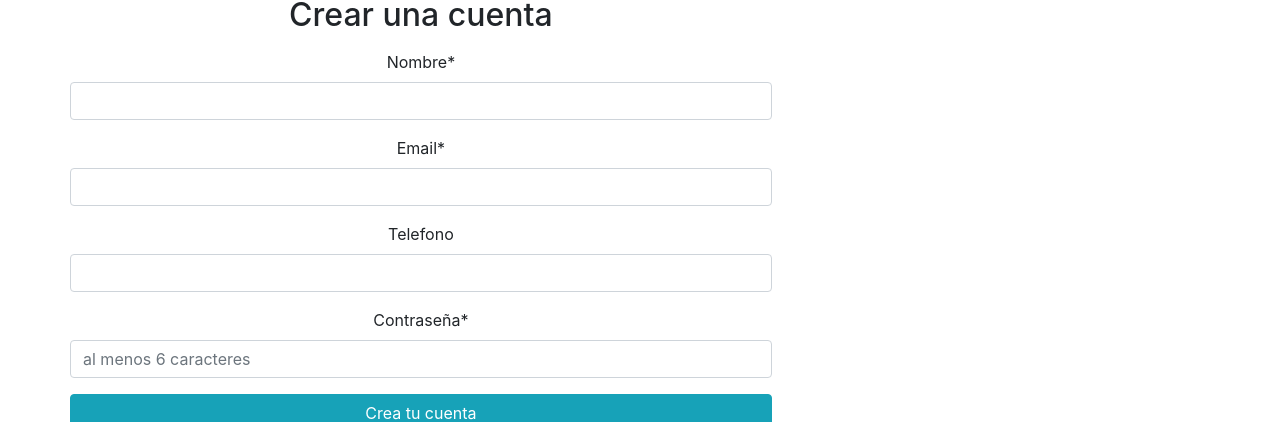
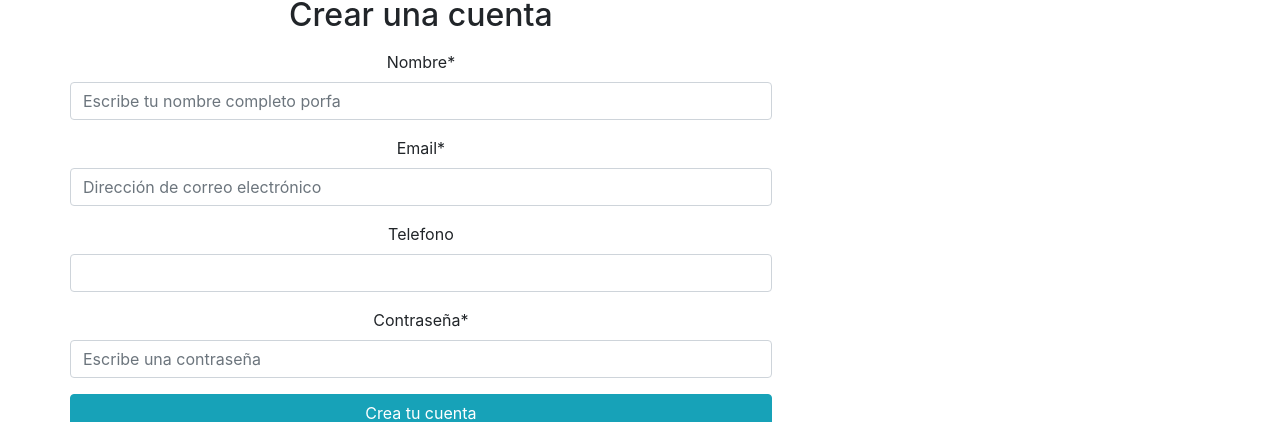
Before and after one commit to DevFBatch20/anason, a React (Create React App) app: page /Registro in a window 1280 px wide. Shown: the part 386-808 px from the top of the page. Built offline with nearby package versions, Linux system fonts and the light colour scheme.

Commit message:
aDD AXIOS in request
Signed-off-by: Mikee Rmz <mikee.rmz@gmail.com>

```diff
--- a/src/components/Login/index.js
+++ b/src/components/Login/index.js
@@ -1,28 +1,40 @@
 import React, { Component } from 'react';
 import axios from 'axios';
+import { Input } from 'reactstrap';
 
 class Login extends Component {
+  constructor(props) {
+    super(props);
+    this.state = {
+      email: '',
+      password: ''
+    };
+  }
 
-  login (){
-    var usuario = document.getElementById("signinEmail").value
-    var contraseña = document.getElementById("signinPassword").value
 
-    axios.post('http://localhost:3000/api/v1/login', {
-        email: usuario,
-        password: contraseña,
-      })
+  handleChange = (event) => {
+    const target = event.target;
+    const value = target.value;
+    const name = target.name;
+
+    this.setState({
+        [name]: value
+    });
+  }
+
+
+  login = (event) => {
+    event.preventDefault();
+
+    axios.post('http://127.0.0.1:3000/api/v1/login', this.state)
       .then(function (response) {
-        var bla = response.data.token;
-        console.log(response);
-        console.log(bla);
+        console.log(response)
+        localStorage.setItem("token", response.data.token);
+
       })
       .catch(function (error) {
         console.log(error);
       });
-  }
-
-  send(event){
-    event.preventDefault();
   }
 
   render() {
@@ -32,7 +44,7 @@ class Login extends Component {
                 <div class="panel panel-primary">
                     <div class="panel-body">
 
-                        <form onSubmit={this.send}>
+                        <form onSubmit={this.login}>
 
                             <div class="form-group">
                                 <h2>Login</h2>
@@ -40,17 +52,17 @@ class Login extends Component {
 
                             <div class="form-group">
                                 <strong>Email o celular</strong>
-                                <input id="signinEmail" type="email" maxlength="50" class="form-control"/>
+                                <Input className="form-control" type="text" name="email" id="email" placeholder="Escribe tu nombre completo porfa" value={this.state.name} onChange={this.handleChange} required />
                             </div>
 
                             <div class="form-group">
                                 <strong>Contraseña</strong>
                                 <span class="right"><a href="#">Olvidé mi contraseña</a></span>
-                                <input id="signinPassword" type="password" maxlength="25" class="form-control"/>
+                                <Input className="form-control" type="password" name="password" id="password" placeholder="Escribe una contraseña" value={this.state.password} onChange={this.handleChange} required minLength="6" />
                             </div>
 
                             <div class="form-group">
-                                <button id="signinSubmit" type="submit" class="btn btn-success btn-block" onClick= {this.login}>Sign in</button>
+                                <button id="signinSubmit" type="submit" class="btn btn-success btn-block">Sign in</button>
                             </div>
 
                             <div class="form-group divider">
--- a/src/components/Registro/index.js
+++ b/src/components/Registro/index.js
@@ -1,19 +1,30 @@
 import React, { Component } from 'react';
 import axios from 'axios';
+import { Input } from 'reactstrap';
 
 class Registro extends Component {
+  constructor(props) {
+    super(props);
+    this.state = {
+      email: '',
+      password: '',
+      name: ''
+    };
+  }
 
-	registro (){
-		var usuario = document.getElementById("signupEmail").value
-		var nombreusuario =document.getElementById("signupNombre").value
-    var contraseña = document.getElementById("signupContra").value
+  handleChange = (event) => {
+    const target = event.target;
+    const value = target.value;
+    const name = target.name;
 
-    axios.post('http://localhost:3000/api/v1/users', {
+    this.setState({
+        [name]: value
+    });
+  }
 
-				email: usuario,
-				name: nombreusuario,
-        password: contraseña,
-      })
+	registro = (event) => {
+    event.preventDefault();
+    axios.post('http://127.0.0.1:3000/api/v1/users', this.state)
          .then(function (response) {
             console.log(response);
          })
@@ -22,45 +33,40 @@ class Registro extends Component {
          });
   }
 
-  send(event){
-    event.preventDefault();
-  }
-
-
   render() {
     return (
 
-    <div class="container">
-		<div class="row">
-			<div class="panel panel-primary">
-				<div class="panel-body">
-					<form>
+    <div className="container">
+		<div className="row">
+			<div className="panel panel-primary">
+				<div className="panel-body">
+					<form onSubmit={this.registro}>
 
-            <div class="form-group">
+            <div className="form-group">
 							<h2>Crear una cuenta</h2>
 						</div>
-						<div class="form-group">
-							<label class="control-label" for="signupNombre">Nombre*</label>
-							<input id="signupNombre" type="text" maxlength="50" class="form-control"/>
+						<div className="form-group">
+							<label className="control-label">Nombre*</label>
+              <Input className="form-control" type="text" name="name" id="name" placeholder="Escribe tu nombre completo porfa" value={this.state.name} onChange={this.handleChange} required />
 						</div>
-						<div class="form-group">
-							<label class="control-label" for="signupEmail">Email*</label>
-							<input id="signupEmail" type="email" maxlength="50" class="form-control"/>
+						<div className="form-group">
+							<label className="control-label">Email*</label>
+              <Input className="form-control" type="email" name="email" id="email" placeholder="Dirección de correo electrónico" value={this.state.email} onChange={this.handleChange} required />
 						</div>
-						<div class="form-group">
-							<label class="control-label" for="signupTelefono">Telefono</label>
-							<input id="signupTelefono" type="telefono" maxlength="50" class="form-control"/>
+						<div className="form-group">
+							<label className="control-label">Telefono</label>
+							<Input id="signupTelefono" type="phone" className="form-control"/>
 						</div>
-						<div class="form-group">
-							<label class="control-label" for="signupContra">Contraseña*</label>
-							<input id="signupContra" type="contra" maxlength="25" class="form-control" placeholder="al menos 6 caracteres" length="40"/>
+						<div className="form-group">
+							<label className="control-label">Contraseña*</label>
+              <Input className="form-control" type="password" name="password" id="password" placeholder="Escribe una contraseña" value={this.state.password} onChange={this.handleChange} required minLength="6" />
 						</div>
-						<div class="form-group">
-							<button id="signupSubmit" type="submit" class="btn btn-info btn-block" onClick= {this.registro}>Crea tu cuenta</button>
+						<div className="form-group">
+							<button id="signupSubmit" type="submit" className="btn btn-info btn-block" onClick= {this.registro}>Crea tu cuenta</button>
 						</div>
-						<p class="form-group">Al crear tu cuenta estás aceptando nuestros: <a href="#">Términos de uso</a> y nuestro <a href="#">Aviso de privacidad</a>.</p>
+						<p className="form-group">Al crear tu cuenta estás aceptando nuestros: <a href="#">Términos de uso</a> y nuestro <a href="#">Aviso de privacidad</a>.</p>
 
-						<p></p>¿Ya tienes una cuenta?<a href="#"> Sign in</a>
+						<p></p>¿Ya tienes una cuenta?<a href="/login"> Sign in</a>
 
 					</form>
 				</div>
```
Lines whose indentation alone changed are shown as unchanged.
